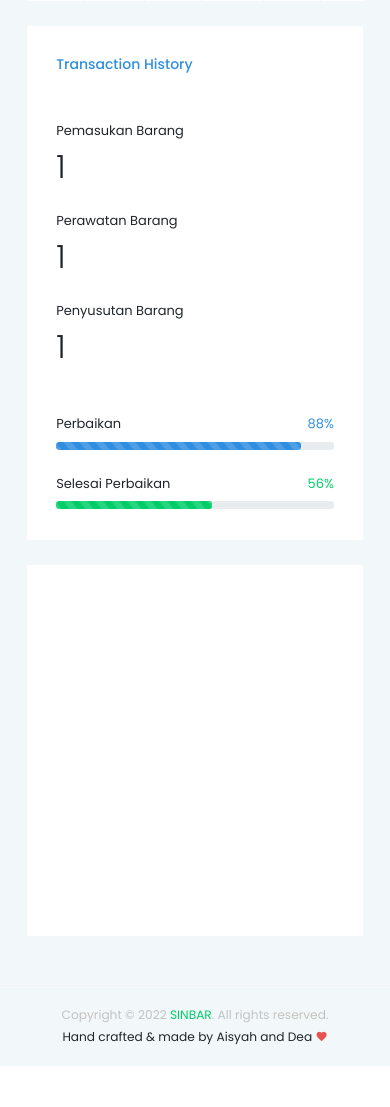
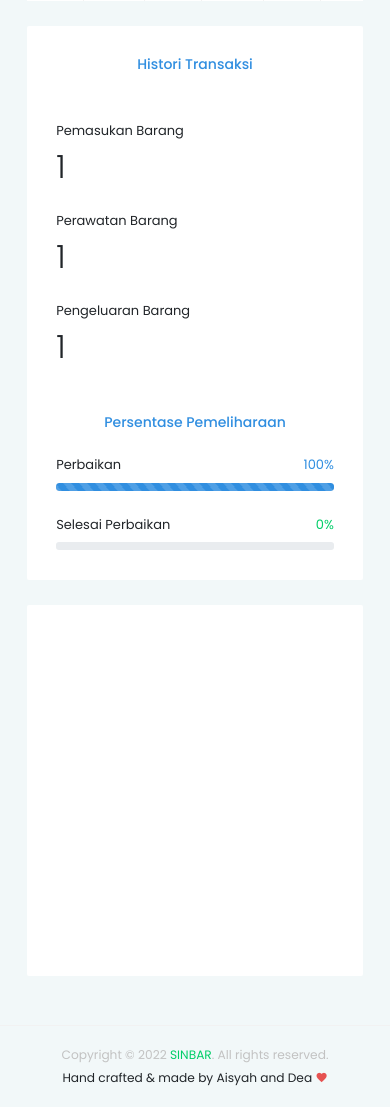
Before and after one commit to deatrisya/PWL_PROJECT, a Laravel app: page / in a window 390 px wide. Shown: the part 1247-2354 px from the top of the page. Before the commit the page ends 2313 px from the top, so only its background shows below. Run offline with Laravel 8, Linux system fonts and the light colour scheme; a user stored in the database is signed in; data comes from the database, SQL or seed files in the repository; tables that the repository leaves empty hold one stand-in row (values such as "Sample post"); some libraries are stand-ins or nearby versions.

Commit message:
add chart data barang & modify progress bar

```diff
--- a/app/Http/Controllers/HomeController.php
+++ b/app/Http/Controllers/HomeController.php
@@ -43,14 +43,19 @@
         $barangPemeliharaan = Pemeliharaan::count();
         $barangPenyusutan = Penyusutan::count();
 
-        // $month = ['1', '2', '3', '4', '5', '6', '7', '8', '9', '10', '11', '12'];
+        $perbaikan = Pemeliharaan::where('status','Sedang Perbaikan')->count();
+        $percentPerbaikan = $perbaikan / $barangPemeliharaan*100;
 
-        // foreach ($month as $key => $value) {
-        //     $barangMasuk[] = Pengadaan::whereMonth('created_at', '=', $value)->sum('jumlah');
-        //     $barangPemeliharaan[] = Pemeliharaan::whereMonth('created_at', '=', $value)->sum('jumlah');
-        //     $barangPenyusutan[] = Penyusutan::whereMonth('created_at', '=', $value)->sum('jumlah');
-        // }
+        $sl_Perbaikan = Pemeliharaan::where('status','Selesai Perbaikan')->count();
+        $percentSls = $sl_Perbaikan / $barangPemeliharaan*100;
 
+        $dataBarang = [];
+        $jenisBarang = Barang::all();
+        foreach ($jenisBarang as $key => $value) {
+            $jumlahBarang = Barang::where('id',$value->id)->sum('stok');
+            array_push($dataBarang,$jumlahBarang);
+        }
+        // dd($dataBarang);
         $data = [
             'today' => $today,
             'date' => $date,
@@ -61,10 +66,10 @@
             'barangMasuk' => $barangMasuk,
             'barangPemeliharaan' => $barangPemeliharaan,
             'barangPenyusutan' => $barangPenyusutan,
-
-            // 'barangMasuk' => json_encode($barangMasuk, JSON_NUMERIC_CHECK),
-            // 'barangPemeliharaan' => json_encode($barangPemeliharaan, JSON_NUMERIC_CHECK),
-            // 'barangPenyusutan' => json_encode($barangPenyusutan, JSON_NUMERIC_CHECK),
+            'percentPerbaikan' => $percentPerbaikan,
+            'percentSls' => $percentSls,
+            'dataBarang' => json_encode($dataBarang,JSON_NUMERIC_CHECK),
+            'labelBarang' => Barang::pluck('nama_barang')->toArray(),
         ];
 
         return view('index', $data);
--- a/resources/views/index.blade.php
+++ b/resources/views/index.blade.php
@@ -195,7 +195,9 @@
     <div class="col-lg-5 grid-margin stretch-card">
         <div class="card">
             <div class="card-body">
-                <h2 class="card-title text-primary mb-5">Transaction History</h2>
+                <h2 class="card-title text-primary text-center mb-5">Histori Transaksi</h2>
+                <div class="row">
+                    <div class="col-md-4">
                         <div class="wrapper d-flex justify-content-between">
                             <div class="side-left">
                                 <p class="mb-2">Pemasukan Barang</p>
@@ -205,6 +207,8 @@
                                 <small class="text-muted"></small>
                             </div>
                         </div>
+                    </div>
+                    <div class="col-md-4">
                         <div class="wrapper d-flex justify-content-between">
                             <div class="side-left">
                                 <p class="mb-2">Perawatan Barang</p>
@@ -214,35 +218,43 @@
                                 <small class="text-muted"></small>
                             </div>
                         </div>
+                    </div>
+                    <div class="col-md-4">
                         <div class="wrapper d-flex justify-content-between">
                             <div class="side-left">
-                        <p class="mb-2">Penyusutan Barang</p>
+                                <p class="mb-2">Pengeluaran Barang</p>
                                 <p class="display-3 mb-5 font-weight-light">{{$barangPenyusutan}}</p>
                             </div>
                             <div class="side-right">
                                 <small class="text-muted"></small>
                             </div>
                         </div>
+                    </div>
+                </div>
+                <div class="percentase-progress">
+                    <h2 class="card-title text-primary mb-4 text-center">Persentase Pemeliharaan</h2>
                     <div class="wrapper">
                         <div class="d-flex justify-content-between">
                             <p class="mb-2">Perbaikan</p>
-                        <p class="mb-2 text-primary">88%</p>
+                            <p class="mb-2 text-primary">{{$percentPerbaikan}}%</p>
                         </div>
                         <div class="progress">
                             <div class="progress-bar bg-primary progress-bar-striped progress-bar-animated"
-                            role="progressbar" style="width: 88%" aria-valuenow="88" aria-valuemin="0"
-                            aria-valuemax="100"></div>
+                                role="progressbar" style="width: {{$percentPerbaikan}}%"
+                                aria-valuenow="{{$percentPerbaikan}}" aria-valuemin="0" aria-valuemax="100"></div>
                         </div>
                     </div>
                     <div class="wrapper mt-4">
+
                         <div class="d-flex justify-content-between">
                             <p class="mb-2">Selesai Perbaikan</p>
-                        <p class="mb-2 text-success">56%</p>
+                            <p class="mb-2 text-success">{{$percentSls}}%</p>
                         </div>
                         <div class="progress">
                             <div class="progress-bar bg-success progress-bar-striped progress-bar-animated"
-                            role="progressbar" style="width: 56%" aria-valuenow="56" aria-valuemin="0"
-                            aria-valuemax="100"></div>
+                                role="progressbar" style="width: {{$percentSls}}%" aria-valuenow="{{$percentSls}}"
+                                aria-valuemin="0" aria-valuemax="100"></div>
+                        </div>
                     </div>
                 </div>
             </div>
@@ -256,84 +268,55 @@
             <div class="card-body">
                 <h5 class="card-title mb-4"></h5>
                 <div class="fluid-container">
-                    <canvas id="canvas" height="280" width="600"></canvas>
+                    <canvas id="canvas" height="280" width="900"></canvas>
                 </div>
             </div>
         </div>
     </div>
 </div>
 
+@endsection
+@section('js')
+    <script>
+        var datBarang = {{$dataBarang}};
+        var labelBarang = <?php echo '["' . implode('", "', $labelBarang) . '"]' ?>;
 
-{{-- </div> --}}
-@endsection
-
-{{-- @section('js')
-<script>
-    var month = ['Januari', 'Februari', 'Maret', 'April', 'Mei', 'Juni', 'Juli', 'Agustus', 'September', 'Oktober',
-        'November', 'Desember'
-    ];
-    console.log(month);
-    var barangMasuk = {
-        {
-            $barangMasuk
-        }
-    };
-    var barangPemeliharaan = {
-        {
-            $barangPemeliharaan
-        }
-    };
-    var barangPenyusutan = {
-        {
-            $barangPenyusutan
-        }
+        var barChartData = {
+            labels: labelBarang,
+            datasets: [{
+                label: 'Data Barang',
+                borderColor: ["rgb(255, 99, 132)","rgb(255, 159, 64)"],
+                backgroundColor: ['rgba(255, 99, 132, 0.2)','rgba(255, 159, 64, 0.2)'],
+                data: datBarang,
+                fill: false
+            }]
         };
 
-    var barChartData = {
-        labels: month,
-        datasets: [{
-                label: 'Pengadaan',
-                borderColor: "green",
-                data: barangMasuk,
-                fill: false
-            },
-            {
-                label: 'Pemeliharaan',
-                borderColor: "blur",
-                data: barangPemeliharaan,
-                fill: false
-            },
-            {
-                label: 'Penyusutan',
-                borderColor: "pink",
-                data: barangPenyusutan,
-                fill: false
-            }
-        ]
-
-    };
-
-
-    window.onload = function () {
         var ctx = document.getElementById("canvas").getContext("2d");
             window.myBar = new Chart(ctx, {
-                type: 'line',
+                type: 'bar',
                 data: barChartData,
                 options: {
-                    elements: {
-                        rectangle: {
-                            borderWidth: 2,
-                            borderColor: '#c1c1c1',
-                            borderSkipped: 'bottom'
-                        }
+                    legend: {
+                        display: false
                     },
-                    responsive: true,
                     title: {
                         display: true,
-                        text: 'Grafik Persediaan Barang'
+                        text: 'Jumlah Data Barang'
+                    },
+                    scales: {
+                        yAxes: [{
+                        display: true,
+                        ticks: {
+                            suggestedMin: 0,    // minimum will be 0, unless there is a lower value.
+                            // OR //
+                            beginAtZero: true   // minimum value will be 0.
+                        }
+                    }]
                     }
                 }
             });
 
+
     </script>
-@endsection --}}
+@endsection
```
Lines whose indentation alone changed are shown as unchanged.
